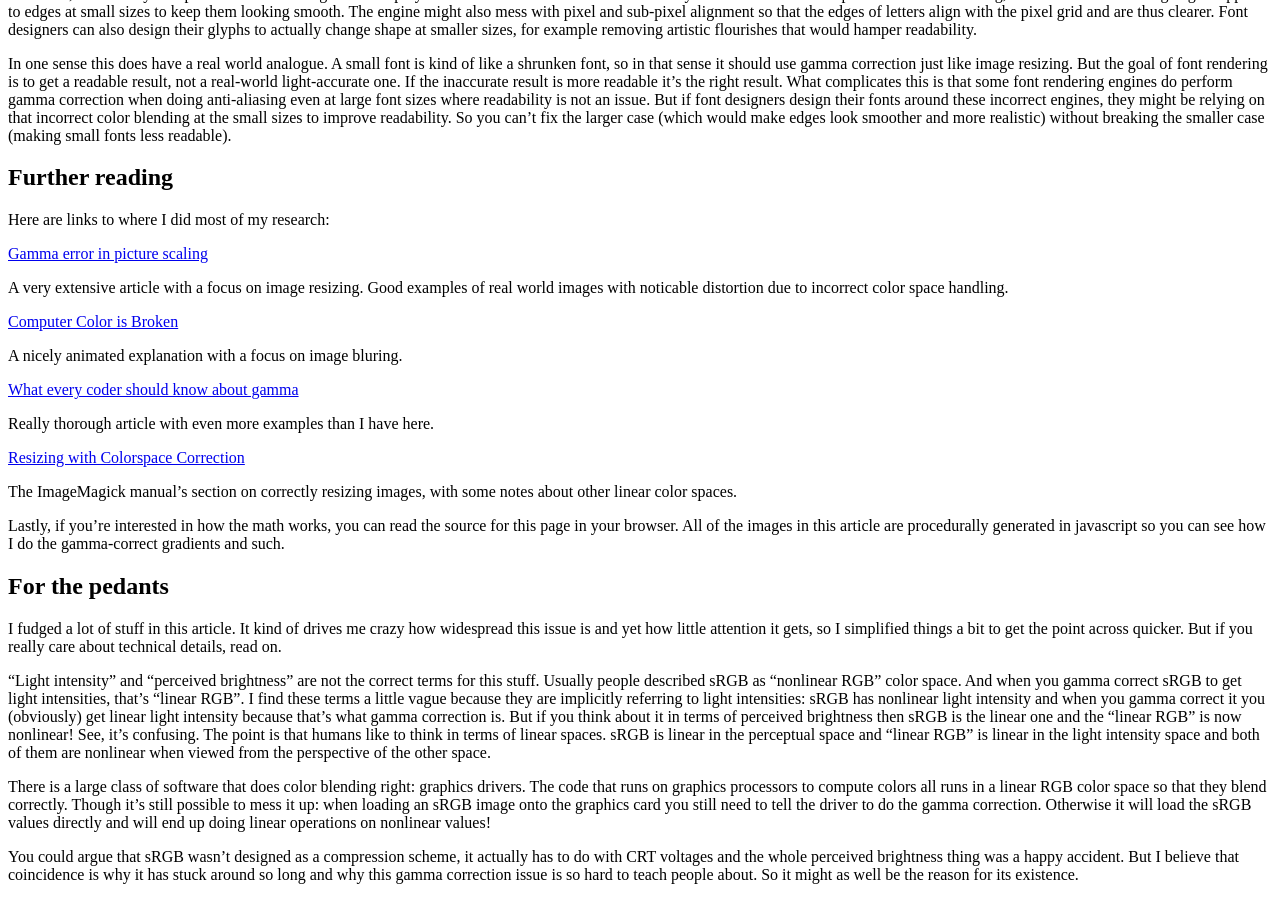
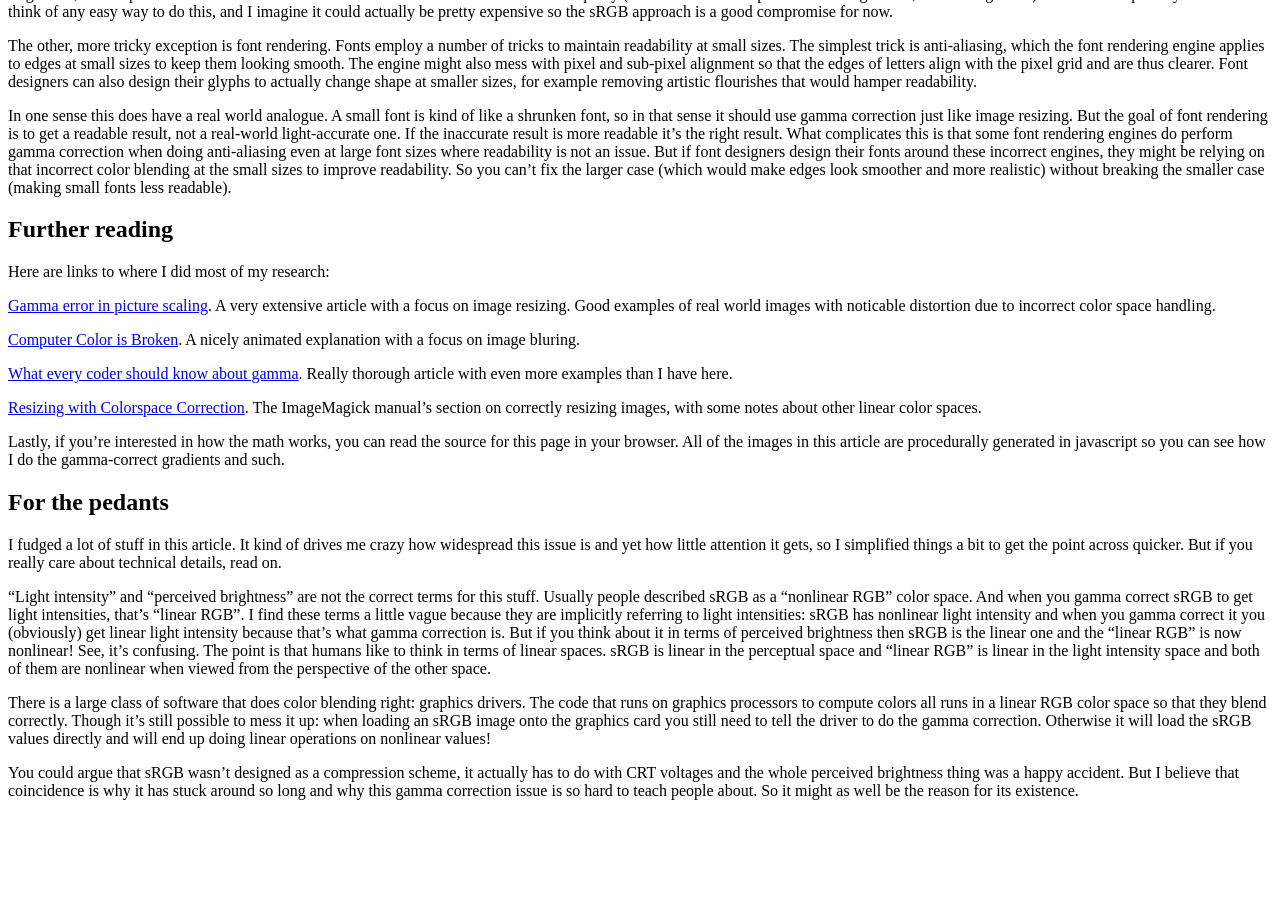
Before and after one commit to silverhammermba/blog, a Jekyll site: the page built from _posts/2017-11-29-gamma.markdown, in a window 1280 px wide and 900 px high, scrolled down 6620 px. Built offline with Jekyll 4.4.1, drawn with Linux system fonts in a browser that asks for light colours; after the commit the page ends 7436 px from its top, so only the background shows below that; some of the changed lines change nothing that is shown; some of the changed text lies outside the part shown.

Commit message:
Small fixes, note about hidpi

```diff
--- a/_posts/2017-11-29-gamma.markdown
+++ b/_posts/2017-11-29-gamma.markdown
@@ -24,6 +24,11 @@
 from the screen or squint a bit. Because we'll be using this image to
 strike at the heart of a seriously tricky issue related to how
 computers display color: brightness.
+
+(Unfortunatley, if you are reading this on a high-DPI device like a smart phone
+or a newish macbook, your browser is upscaling that image and ruining the effect
+I'm going for. All of the checkerboard examples in this article will look wrong.
+Sorry.)
 
 Let's imagine how we perceive this square in terms of measurable light.
 If the square were pure white, it would be emitting whatever the
@@ -439,7 +444,7 @@
 as light-intensity RGB (without performing gamma correction) so that the final
 `-colorspace sRGB` gamma encodes it correctly:
 
-    convert -size 200x200 gradient:red-blue -set colorspace RGB -colorspace sRGB out
+    convert -size 200x200 gradient:red-blue -set colorspace RGB -colorspace sRGB outputfile.png
 
 Converting an image to black and white is also different. If you specify the
 BT.709 formula it does the gamma correction for you, but the output result is
@@ -522,28 +527,28 @@
 
 Here are links to where I did most of my research:
 
-[Gamma error in picture scaling](http://www.ericbrasseur.org/gamma.html)
+[Gamma error in picture scaling][1]. A very extensive article with a focus on
+image resizing. Good examples of real world images with noticable distortion due
+to incorrect color space handling.
 
-A very extensive article with a focus on image resizing. Good examples of real
-world images with noticable distortion due to incorrect color space handling.
+[Computer Color is Broken][2]. A nicely animated explanation with a focus on
+image bluring.
 
-[Computer Color is Broken](https://www.youtube.com/watch?v=LKnqECcg6Gw)
+[What every coder should know about gamma][3]. Really thorough article with even
+more examples than I have here.
 
-A nicely animated explanation with a focus on image bluring.
-
-[What every coder should know about gamma](http://blog.johnnovak.net/2016/09/21/what-every-coder-should-know-about-gamma/)
-
-Really thorough article with even more examples than I have here.
-
-[Resizing with Colorspace Correction](http://www.imagemagick.org/Usage/resize/#resize_colorspace)
-
-The ImageMagick manual's section on correctly resizing images, with some notes
-about other linear color spaces.
+[Resizing with Colorspace Correction][4]. The ImageMagick manual's section on
+correctly resizing images, with some notes about other linear color spaces.
 
 Lastly, if you're interested in how the math works, you can read the source for
 this page in your browser. All of the images in this article are procedurally
 generated in javascript so you can see how I do the gamma-correct gradients and
 such.
+
+[1]: http://www.ericbrasseur.org/gamma.html
+[2]: https://www.youtube.com/watch?v=LKnqECcg6Gw
+[3]: http://blog.johnnovak.net/2016/09/21/what-every-coder-should-know-about-gamma/
+[4]: http://www.imagemagick.org/Usage/resize/#resize_colorspace
 
 ## For the pedants ##
 
@@ -553,7 +558,7 @@
 technical details, read on.
 
 "Light intensity" and "perceived brightness" are not the correct terms for this
-stuff. Usually people described sRGB as "nonlinear RGB" color space. And when
+stuff. Usually people described sRGB as a "nonlinear RGB" color space. And when
 you gamma correct sRGB to get light intensities, that's "linear RGB". I find
 these terms a little vague because they are implicitly referring to light
 intensities: sRGB has nonlinear light intensity and when you gamma correct it
```
